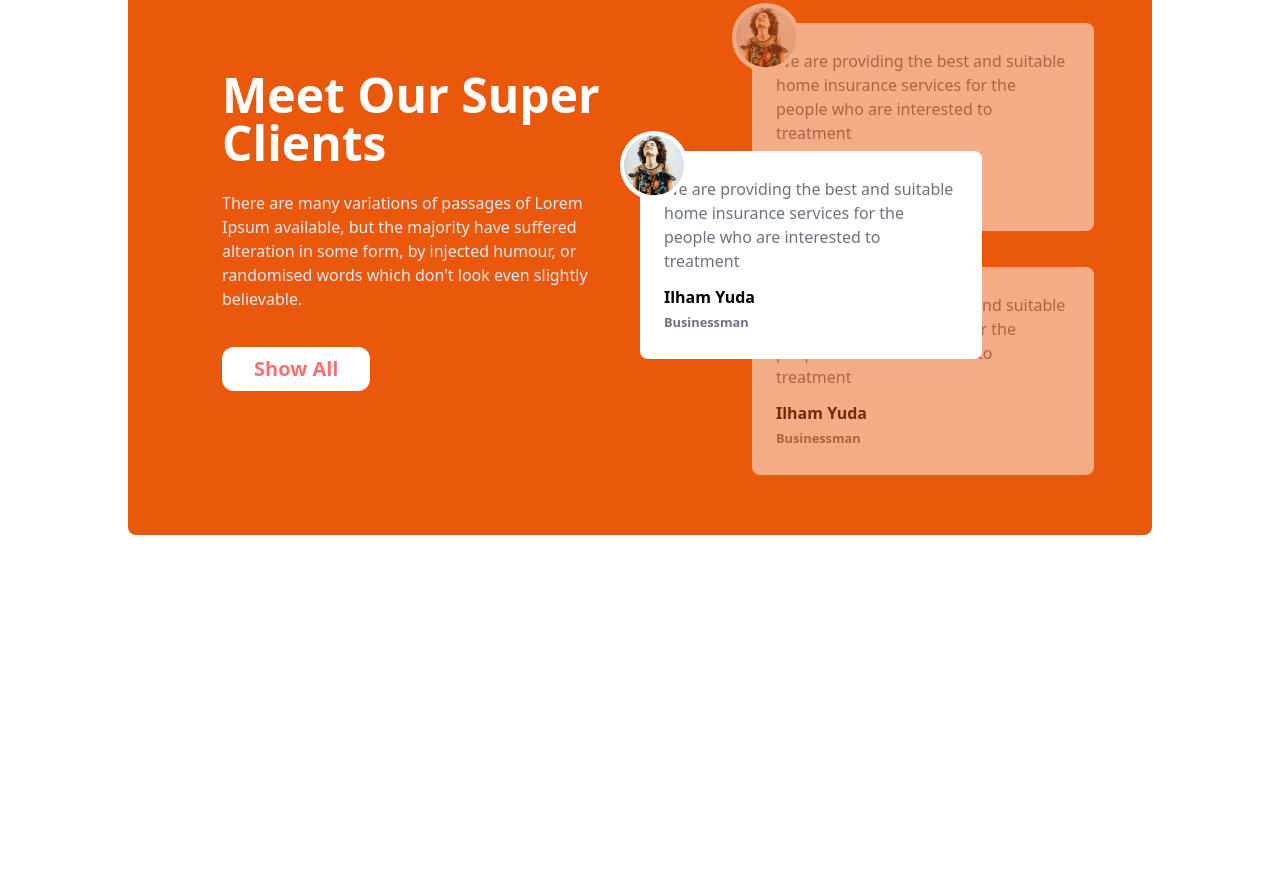
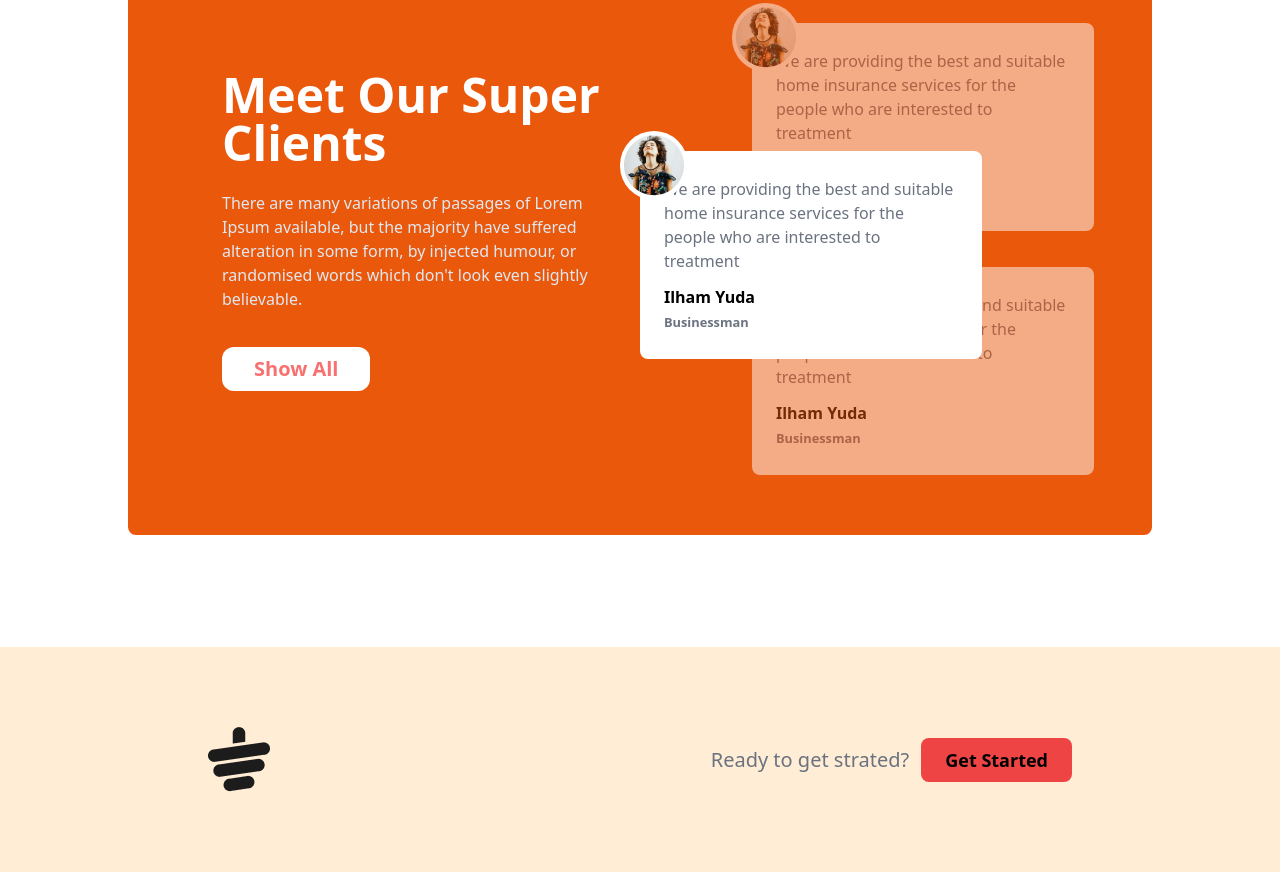
Before and after one commit to osmanbybd/tea-house, a plain HTML site: page index.html in a window 1280 px wide. Shown: the part 1783-2655 px from the top of the page. Before the commit the page ends 2430 px from the top, so only its background shows below. Drawn offline with nearby package versions, Linux system fonts and the light colour scheme.

Commit message:
new add topic

```diff
--- a/index.html
+++ b/index.html
@@ -4,6 +4,7 @@
     <meta charset="UTF-8">
     <meta name="viewport" content="width=device-width, initial-scale=1.0">
     <script src="https://unpkg.com/@tailwindcss/browser@4"></script>
+
     <link rel="preconnect" href="https://fonts.googleapis.com">
     <link rel="preconnect" href="https://fonts.gstatic.com" crossorigin>
     <link href="https://fonts.googleapis.com/css2?family=Manrope:wght@200..800&display=swap" rel="stylesheet">
@@ -18,6 +19,9 @@
             extend: {
               colors: {
                 clifford: '#da373d',
+              },
+              fontfamily:{
+                manrope :['Manrope', 'serif']
               }
             }
           }
@@ -25,7 +29,7 @@
       </script>
         <title>Tea house</title>
 </head>
-<body>
+<body class="font-manrope">
     <!-- header content -->
     <header class=" max-w-screen-2xl mx-auto lg:px-16 md:mx-auto md:px-8 md:flex justify-between items-center pt-8 mb-8">
         <!-- right site -->
@@ -170,7 +174,22 @@
         </div>
       </div>
      </section>
+<!-- section arekt baki ace -->
+    </main>
 
-    </main>
+<!-- footer section -->
+    <footer class="bg-orange-100 py-9 px-10 md:px-16 lg:py-20">
+       <div class="w-9/12 mx-auto">
+        <!-- logo bar -->
+         <div class="flex justify-between">
+          <img src="images/cup.png" alt="">
+
+          <div class="flex items-center gap-3">
+            <h3 class="text-gray-500 text-xl font-medium ">Ready to get strated?</h3>
+            <button class="bg-red-500 py-2 px-6 rounded-lg font-semibold text-lg ">Get Started</button>
+          </div>
+         </div>
+       </div>
+    </footer>
 </body>
 </html>
```
